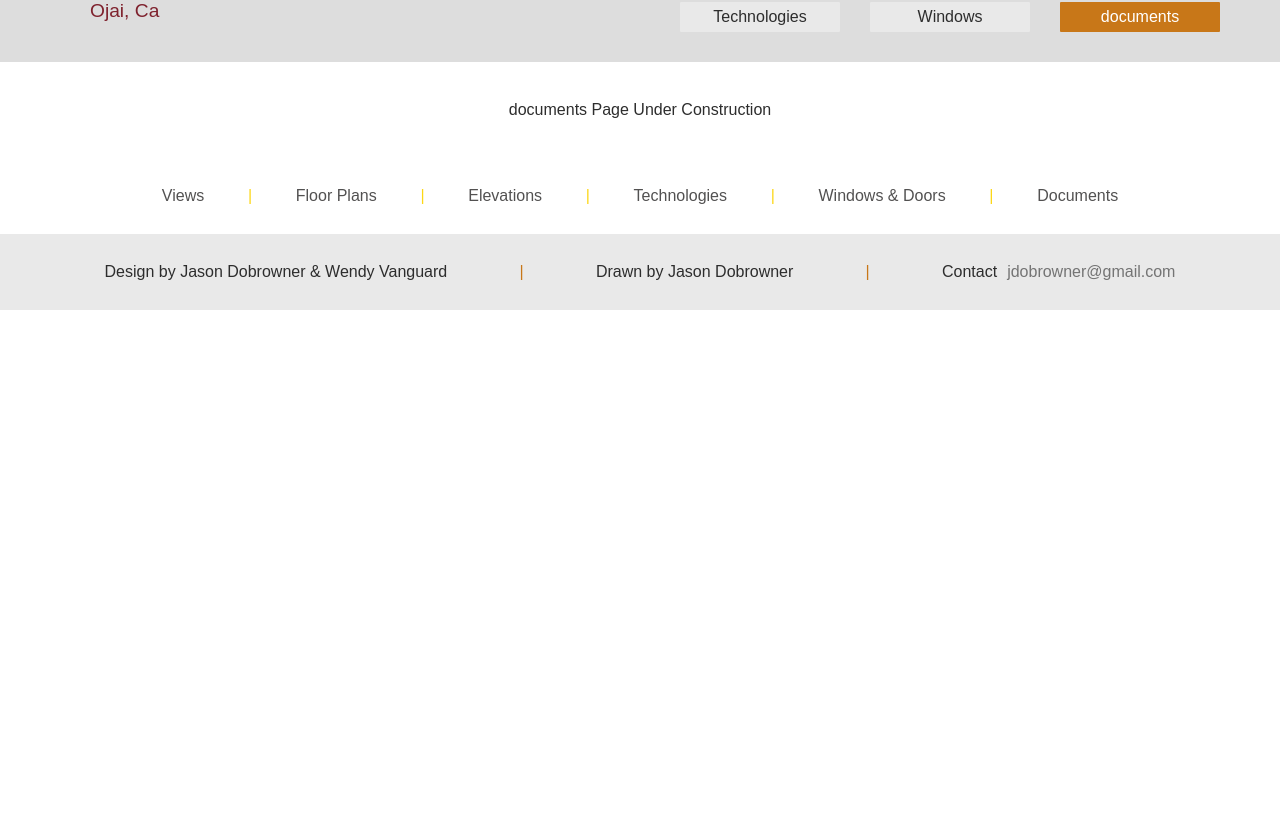
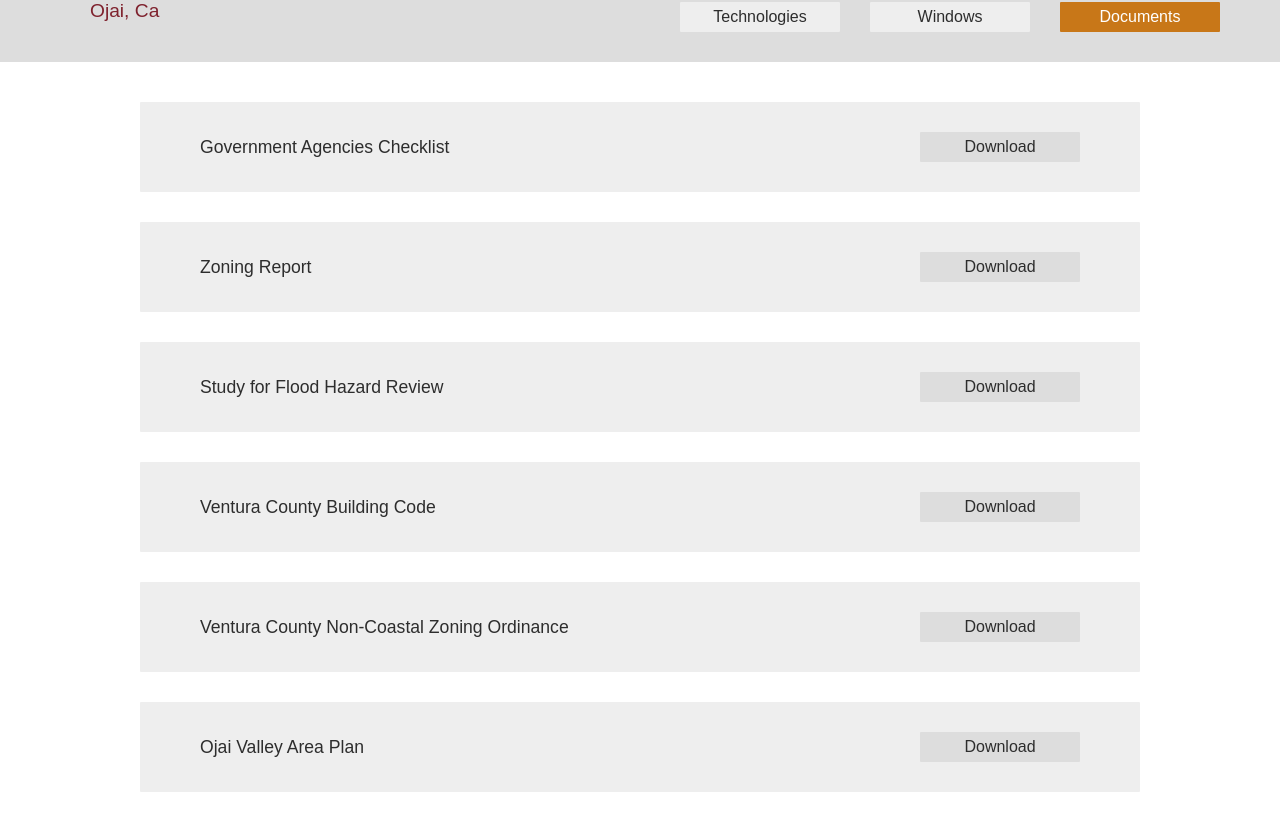
Before and after one commit to jdobrowner/satellite-house, a React app: page /documents in a window 1280 px wide. Shown: the part 78-897 px from the top of the page. Before the commit the page ends 800 px from the top, so only its background shows below. Built offline with nearby package versions, Linux system fonts and the light colour scheme; a web font is replaced by a local one.

Commit message:
downloads page

```diff
--- a/src/components/documents.js
+++ b/src/components/documents.js
@@ -1,4 +1,5 @@
 import React, { Component } from 'react';
+import MediaQuery from 'react-responsive';
 
 export default class Documents extends Component {
   constructor() {
@@ -19,8 +20,35 @@
       fontSize: '1.2em'
     }
     return (
-      <div className="documents">
-        <p>documents Page Under Construction</p>
+      <div>
+        <MediaQuery maxWidth={669}>
+          <div className="documents">
+            <Document cName="odd" big={false} title="Government Agencies Checklist" link="Government%20Agencies%20Checklist.pdf" />
+            <Document cName="even" big={false} title="Zoning Report" link="Zoning%20Report.pdf" />
+            <Document cName="odd" big={false} title="Study for Flood Hazard Review" link="Study%20for%20Flood%20Hazard%20Review.pdf" />
+            <Document cName="even" big={false} title="Ventura County Building Code" link="2013%20Ventura%20County%20Building%20Code.pdf" />
+            <Document cName="odd" big={false} title="Ventura County Non-Coastal Zoning Ordinance" link="Ventura%20County%20Non%20Coastal%20Zoning%20Ordinance.pdf" />
+            <Document cName="even" big={false} title="Ojai Valley Area Plan" link="Ojai%20Valley%20Area%20Plan.pdf" />
+            <Document cName="odd" big={false} title="Ventura County Floodplain Development Standards" link="Ventura%20County%20FLoodplain%20Development%20Standards.pdf" />
+            <Document cName="even" big={false} title="FEMA Technical Bulletin: Crawlspace Construction" link="FEMA%20Technical%20Bulletin%20Crawlspace%20Construction.pdf" />
+            <Document cName="odd" big={false} title="FEMA Technical Bulletin: Openings in Foundation Walls" link="FEMA%20Technical%20Bulletin%20Openings%20In%20Foundation%20Walls.pdf" />
+            <Document cName="even" big={false} title="National Flood Insurance Program Regulations" link="NFIP%20Regulations.pdf" />
+          </div>
+        </MediaQuery>
+        <MediaQuery minWidth={670}>
+          <div className="documents">
+            <Document cName="even" big={true} title="Government Agencies Checklist" link="Government%20Agencies%20Checklist.pdf" />
+            <Document cName="even" big={true} title="Zoning Report" link="Zoning%20Report.pdf" />
+            <Document cName="even" big={true} title="Study for Flood Hazard Review" link="Study%20for%20Flood%20Hazard%20Review.pdf" />
+            <Document cName="even" big={true} title="Ventura County Building Code" link="2013%20Ventura%20County%20Building%20Code.pdf" />
+            <Document cName="even" big={true} title="Ventura County Non-Coastal Zoning Ordinance" link="Ventura%20County%20Non%20Coastal%20Zoning%20Ordinance.pdf" />
+            <Document cName="even" big={true} title="Ojai Valley Area Plan" link="Ojai%20Valley%20Area%20Plan.pdf" />
+            <Document cName="even" big={true} title="Ventura County Floodplain Development Standards" link="Ventura%20County%20FLoodplain%20Development%20Standards.pdf" />
+            <Document cName="even" big={true} title="FEMA Technical Bulletin: Crawlspace Construction" link="FEMA%20Technical%20Bulletin%20Crawlspace%20Construction.pdf" />
+            <Document cName="even" big={true} title="FEMA Technical Bulletin: Openings in Foundation Walls" link="FEMA%20Technical%20Bulletin%20Openings%20In%20Foundation%20Walls.pdf" />
+            <Document cName="even" big={true} title="National Flood Insurance Program Regulations" link="NFIP%20Regulations.pdf" />
+          </div>
+        </MediaQuery>
       </div>
     )
   }
@@ -28,13 +56,13 @@
 
 const Document = (props) => {
   return (
-    <div className="document">
+    <div className={`document ${props.cName}`}>
       <div className="document-title">
         <h5>{props.title}</h5>
       </div>
-      <a href="link/to/your/download/file" download>
+      <a href={`https://github.com/jdobrowner/satellite-house/blob/master/assets/documents/${props.link}`} download>
         <div className="download">
-          <h6>Download</h6>
+          { props.big ? <h6>Download</h6> : <h6>&#11015;</h6> }
         </div>
       </a>
     </div>
--- a/src/components/header.js
+++ b/src/components/header.js
@@ -59,7 +59,6 @@
   }
   render() {
     const currentPage = this.props.currentPage;
-    console.log(currentPage);
     return (
       <header>
         <div className="header-container">
@@ -79,7 +78,7 @@
                 <Link to="/elevations"><div className={`burger-menu-link ${this.getBackgroundColor('elevations' === currentPage)}`}><p>Elevations</p></div></Link>
                 <Link to="/technologies"><div className={`burger-menu-link ${this.getBackgroundColor('technologies' === currentPage)}`}><p>Technologies</p></div></Link>
                 <Link to="/windows"><div className={`burger-menu-link ${this.getBackgroundColor('windows' === currentPage)}`}><p>Windows</p></div></Link>
-                <Link to="/documents"><div className={`burger-menu-link ${this.getBackgroundColor('documents' === currentPage)}`}><p>documents</p></div></Link>
+                <Link to="/documents"><div className={`burger-menu-link ${this.getBackgroundColor('documents' === currentPage)}`}><p>Documents</p></div></Link>
               </div>
             </Menu>
           </MediaQuery>
@@ -93,7 +92,7 @@
               <div className="header-buttons">
                 <Link to="/technologies"><li className={this.getBackgroundColor('technologies' === currentPage)}><p>Technologies</p></li></Link>
                 <Link to="/windows"><li className={this.getBackgroundColor('windows' === currentPage)}><p>Windows</p></li></Link>
-                <Link to="/documents"><li className={this.getBackgroundColor('documents' === currentPage)}><p>documents</p></li></Link>
+                <Link to="/documents"><li className={this.getBackgroundColor('documents' === currentPage)}><p>Documents</p></li></Link>
               </div>
             </ul>
           </MediaQuery>
--- a/styles/documents.less
+++ b/styles/documents.less
@@ -4,12 +4,54 @@
   align-items: center;
   .document {
     width: 100%;
+    max-width: 1000px;
+    display: flex;
+    justify-content: space-between;
+    align-items: center;
+    padding: 30px 40px;
+    border-radius: 1px;
+    margin: 0 0 0 0;
   }
   .document-title {
-
+    padding-right: 15px;
+    h5 {
+      font-size: 1em;
+      line-height: 1.5;
+    }
   }
   .download {
     display: inline-block;
-    padding: 10px 20px;
+    width: 80px;
+    height: 30px;
+    line-height: 30px;
+    text-align: center;
+    border-radius: 1px;
+    background-color: @mediumGrey;
+    transition: 0.05s;
+    cursor: pointer;
+  }
+  .download:hover {
+    background-color: @orange;
+    color: white;
+  }
+  .odd { background-color: white; }
+  .even { background-color: @lightGrey; }
+}
+
+@media (min-width: 670px) {
+  .documents {
+    padding: 0 40px;
+    .document {
+      padding: 30px 60px;
+      margin: 0 0 30px 0;
+    }
+    .document-title {
+      h5 {
+        font-size: 1.1em;
+      }
+    }
+    .download {
+      width: 160px;
+    }
   }
 }
--- a/styles/style.less
+++ b/styles/style.less
@@ -10,7 +10,7 @@
 @yellow: #fcd716;
 @orange: #c87718;
 @maroon: #7e212d;
-@lightGrey: #e9e9e9;
+@lightGrey: #eeeeee;
 @mediumGrey: #dddddd;
 @darkGreyFont: #2d2d2d;
 
```
Also changed, not shown: dist/style.css.
